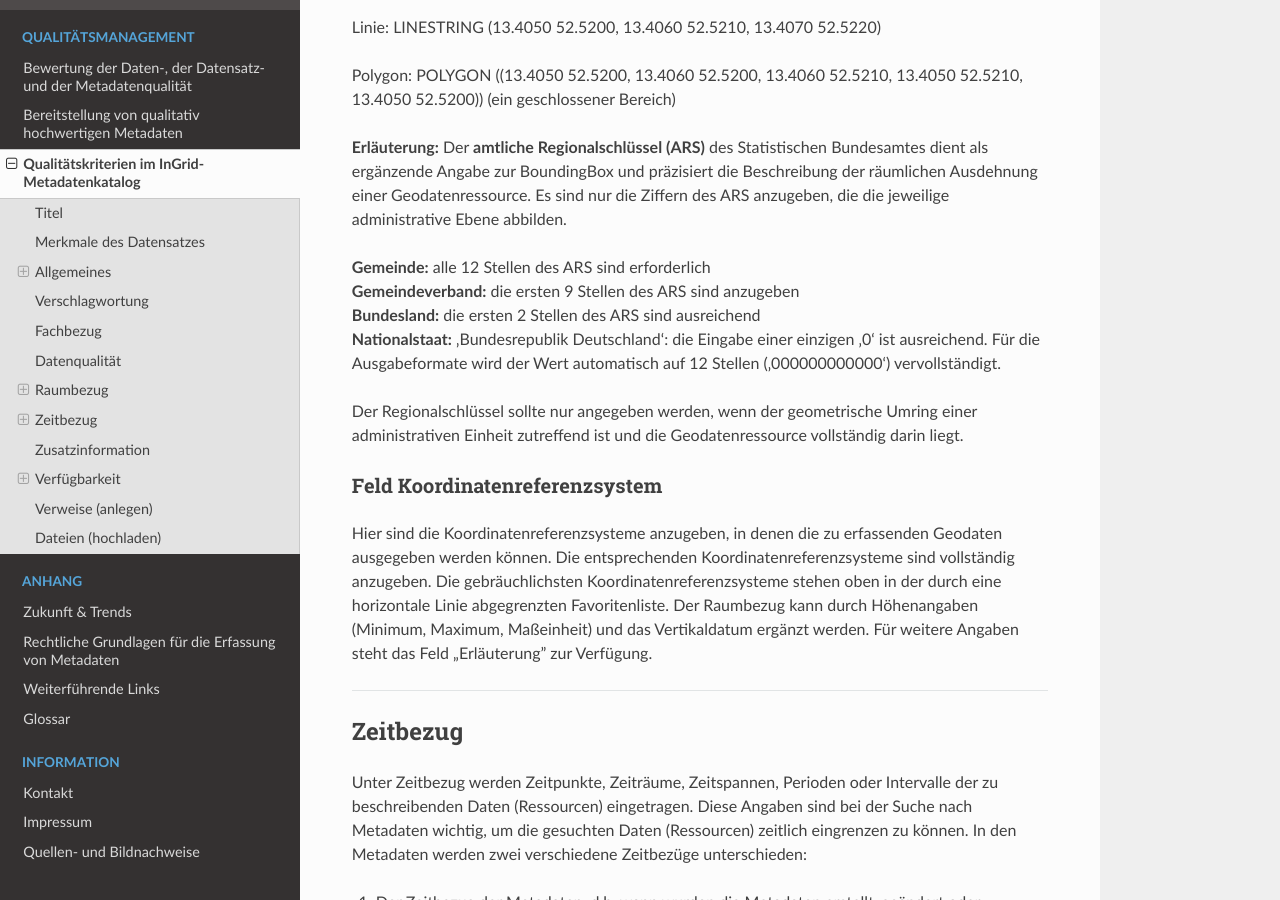
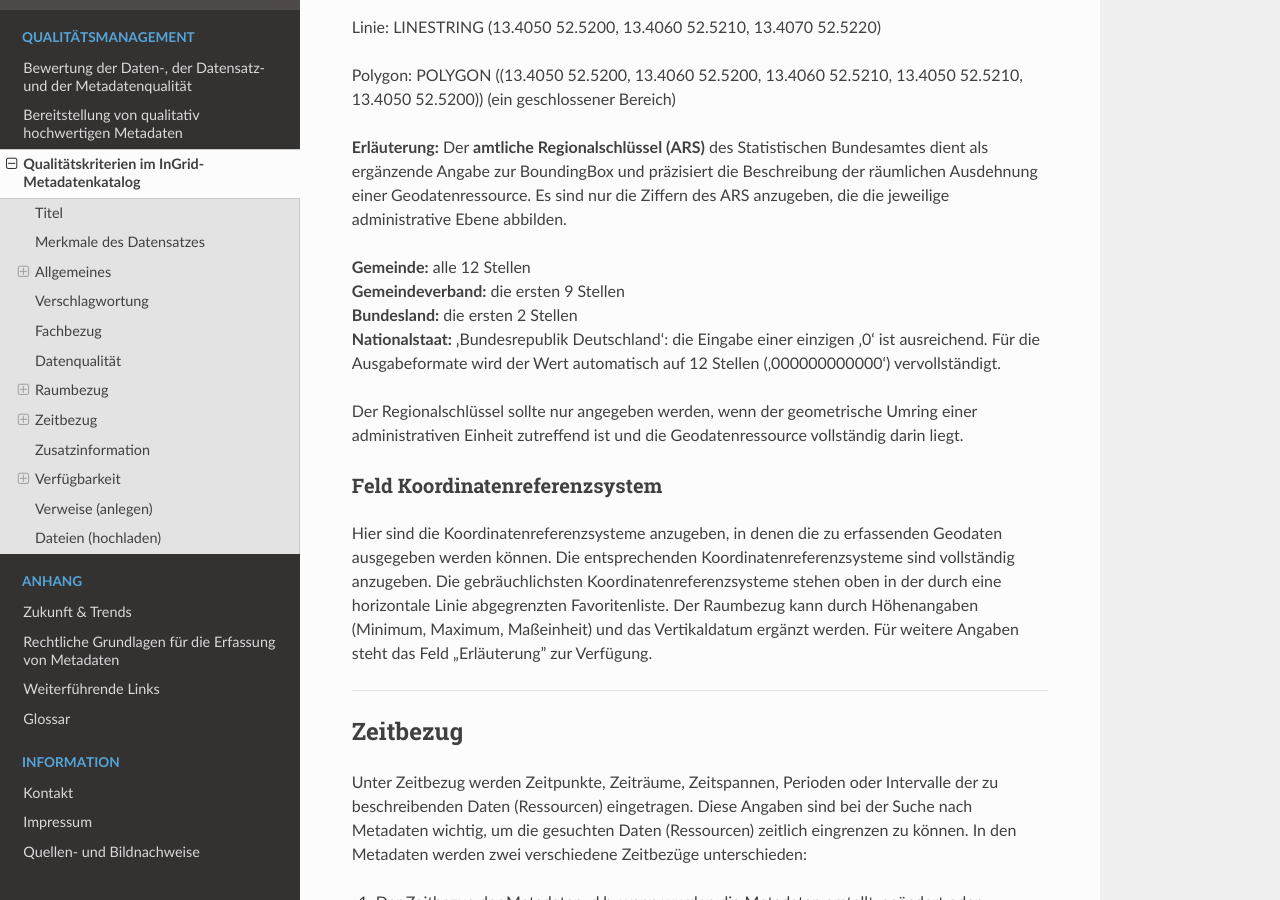
Before and after one commit to tomiwo/ingrid-mdk-st-high-quality-metadata, a Sphinx documentation site: the page built from docs/qualitaetsmanagement/metadatenschema-ige.rst, in a window 1280 px wide and 900 px high, scrolled down 5211 px. Built offline with Sphinx 7.4.7 and the Read the Docs theme 3.1.0, drawn with Linux system fonts in a browser that asks for light colours.

Commit message:
Update metadatenschema-ige.rst

```diff
--- a/docs/qualitaetsmanagement/metadatenschema-ige.rst
+++ b/docs/qualitaetsmanagement/metadatenschema-ige.rst
@@ -184,9 +184,9 @@ Polygon: POLYGON ((13.4050 52.5200, 13.4060 52.5200, 13.4060 52.5210, 13.4050 52
 
 **Erläuterung:** Der **amtliche Regionalschlüssel (ARS)** des Statistischen Bundesamtes dient als ergänzende Angabe zur BoundingBox und präzisiert die Beschreibung der räumlichen Ausdehnung einer Geodatenressource. Es sind nur die Ziffern des ARS anzugeben, die die jeweilige administrative Ebene abbilden.
 
-| **Gemeinde:** alle 12 Stellen des ARS sind erforderlich
-| **Gemeindeverband:** die ersten 9 Stellen des ARS sind anzugeben
-| **Bundesland:** die ersten 2 Stellen des ARS sind ausreichend
+| **Gemeinde:** alle 12 Stellen
+| **Gemeindeverband:** die ersten 9 Stellen
+| **Bundesland:** die ersten 2 Stellen
 | **Nationalstaat:** 'Bundesrepublik Deutschland': die Eingabe einer einzigen '0' ist ausreichend. Für die Ausgabeformate wird der Wert automatisch auf 12 Stellen ('000000000000') vervollständigt.
 
 Der Regionalschlüssel sollte nur angegeben werden, wenn der geometrische Umring einer administrativen Einheit zutreffend ist und die Geodatenressource vollständig darin liegt.
```
